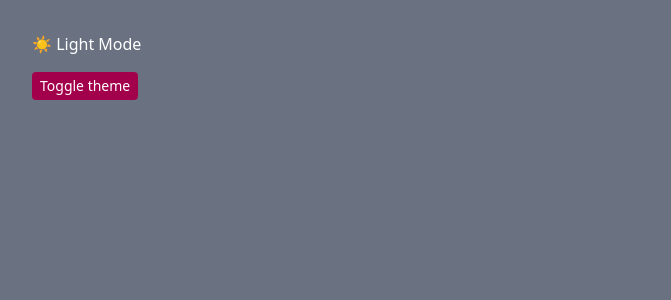
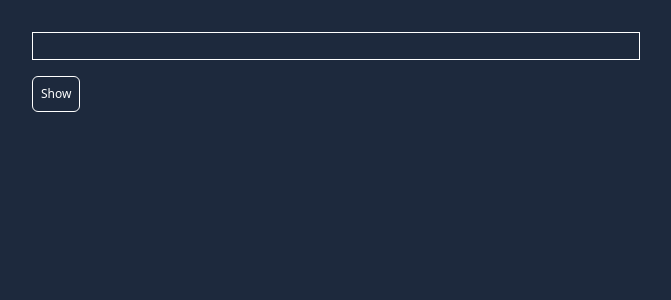
Before and after one commit to 2-0aadarsh/react-practice, a React (Vite) app in the folder useState/: page / in a window 1280 px wide. Shown: the top 300 px of the page, without its empty margins (0-671 px from the left). Built offline with nearby package versions, Linux system fonts and the light colour scheme.

Commit message:
solved problem on show password in the input field

```diff
--- a/useState/src/App.jsx
+++ b/useState/src/App.jsx
@@ -1,12 +1,14 @@
 import React from 'react'
-import Toggle from './exercises/02-toggleButton/Toggle'
 // import Counter from './exercises/01-counter/Counter'
+// import Toggle from './exercises/02-toggleButton/Toggle'
+import ShowPassword from './exercises/03-showPassword/ShowPassword'
 
 const App = () => {
   return (
     <div className="min-w-screen min-h-screen h-screen">
       {/* <Counter /> */}
-      <Toggle />
+      {/* <Toggle /> */}
+      <ShowPassword />
     </div>
   )
 }
--- /dev/null
+++ b/useState/src/exercises/03-showPassword/ShowPassword.jsx
@@ -0,0 +1,26 @@
+import React from 'react'
+import { useState } from "react";
+
+const ShowPassword = () => {
+
+  const [showPassword, setShowPassword] = useState(false);
+
+  const handleShowPassword = () => {
+    setShowPassword((prev)  => !(prev));
+  }
+
+  return (
+    <div className='w-full h-full bg-slate-800 text-white p-8 flex flex-col items-start gap-4'>
+      <input type={showPassword ? "text" : "password"} className='border outline-none px-2 py-1 text-[12px] w-1/2 tracking-[4px]' />
+
+      <button
+        onClick={handleShowPassword}
+        className='px-2 py-2 text-[12px] border rounded-md cursor-pointer select-none'
+      >
+        {showPassword ? "Hide" : "Show"}
+      </button>
+    </div>
+  )
+}
+
+export default ShowPassword
```
